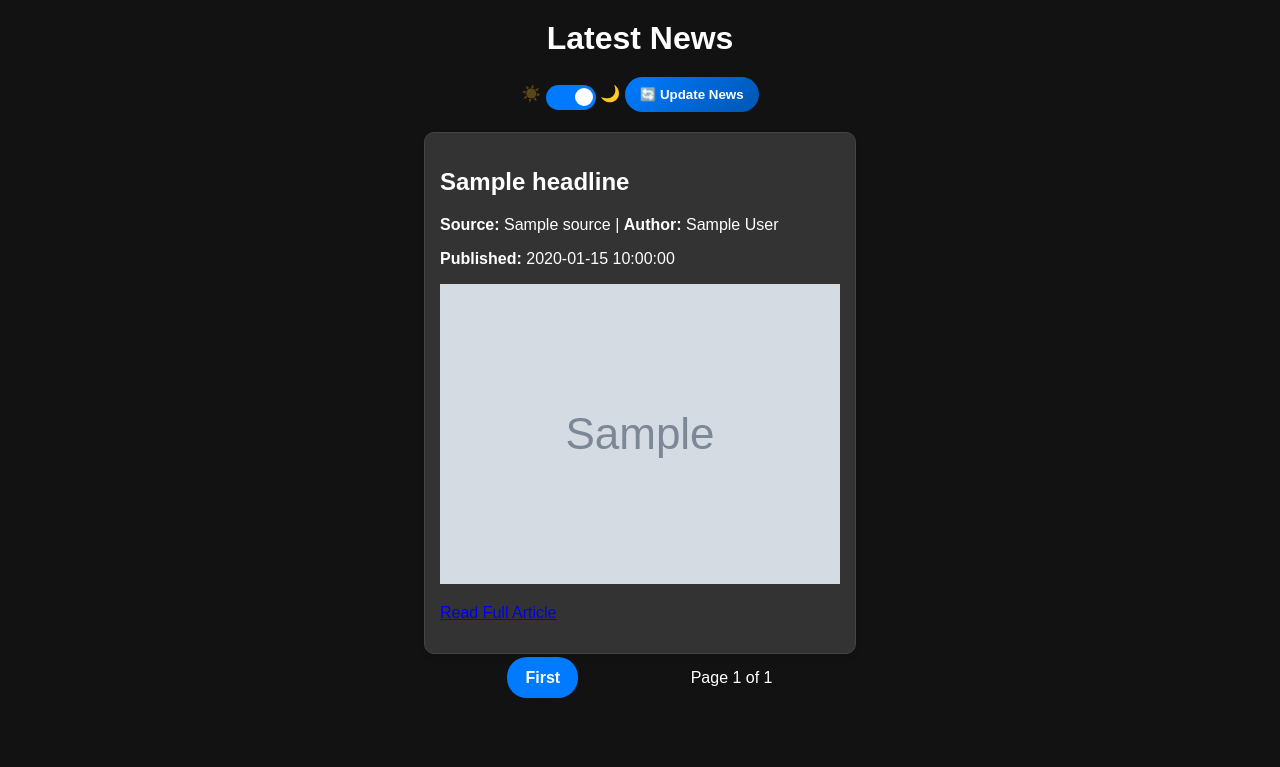
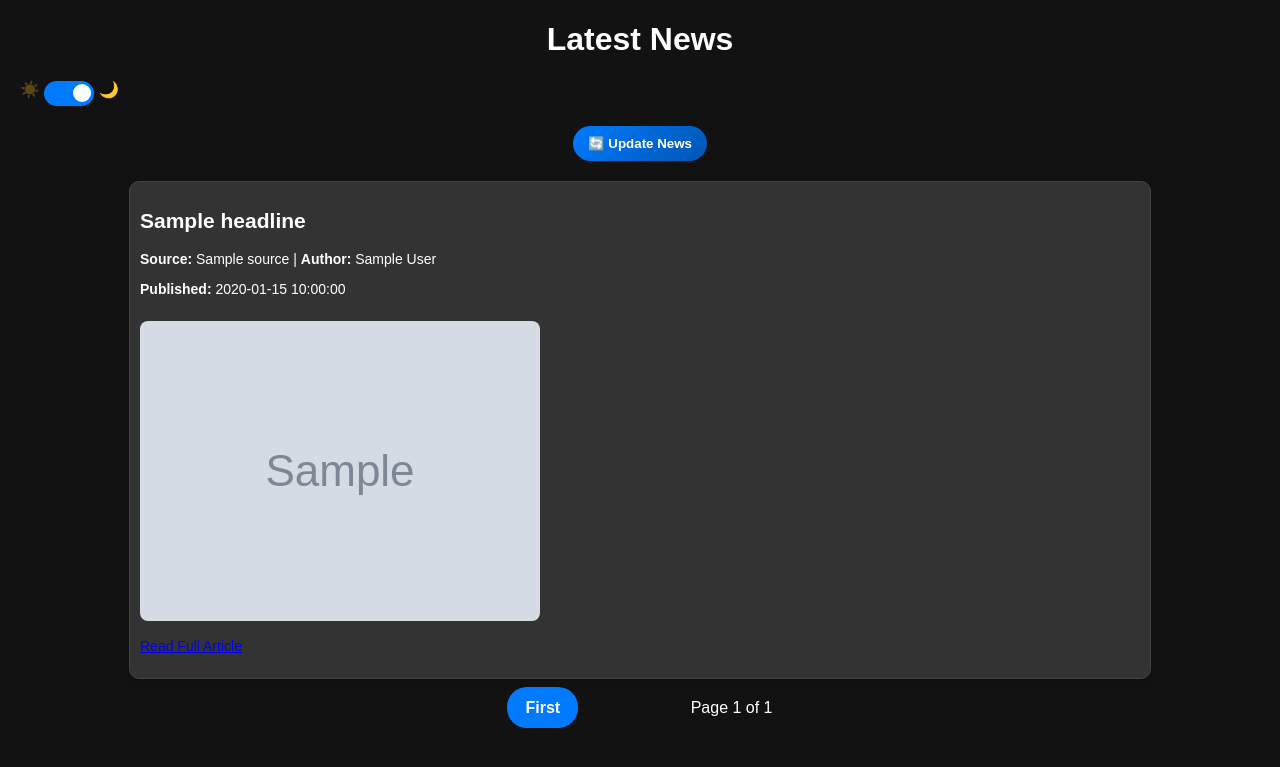
Before and after one commit to Ashmaawyy/the-collector-series, a Flask app: page / in a window 1280 px wide. Shown: the top 767 px of the page. Run offline with Flask 3, Linux system fonts and the light colour scheme; grey boxes marked "Sample" are stand-in pictures; a database or web service that is not in the repository returns one stand-in record (values such as "Sample title").

Commit message:
feat: add news update and loading functionality with new routes and enhance styling for better layout ; )

```diff
--- a/app/app.py
+++ b/app/app.py
@@ -1,4 +1,4 @@
-from flask import Flask, render_template, request
+from flask import Flask, render_template, request, jsonify
 from pymongo import MongoClient
 from apscheduler.schedulers.background import BackgroundScheduler
 import requests
@@ -48,5 +48,28 @@ def index():
 
     return render_template("index.html", news=news, page=page, total_pages=total_pages)
 
+@app.route('/update_news', methods=['GET'])
+def update_news():
+    fetch_and_store_news()
+    return jsonify({"status": "success", "message": "News updated!"})
+
+@app.route('/load_latest_news')
+def load_latest_news():
+    latest_news = list(news_collection.find().sort("publishedAt", -1).limit(5))
+
+    news_data = [
+        {
+            "title": item["title"],
+            "source": item["source"],
+            "author": item.get("author", "N/A"),
+            "publishedAt": item.get("publishedAt", "").strftime("%Y-%m-%d %H:%M:%S") if "publishedAt" in item else "",
+            "url": item["url"],
+            "urlToImage": item.get("urlToImage", "")
+        } for item in latest_news
+    ]
+
+    return jsonify({"news": news_data})
+
+
 if __name__ == "__main__":
     app.run(debug=True)
--- a/app/static/styles.css
+++ b/app/static/styles.css
@@ -18,7 +18,6 @@ body {
     color: white;
     text-decoration: none;
     font-weight: bold;
-    margin: 20px auto;
 }
 
 /* Toggle Switch */
@@ -93,3 +92,30 @@ input:checked + .slider:before {
     background-color: #333;
     border-color: #444;
 }
+
+.small-news {
+    max-width: 1000px;
+    font-size: 14px;
+    padding: 10px;
+    margin: 10px auto;
+}
+
+/* Center update news button */
+.center-button {
+    display: block;
+    margin: 20px auto;
+}
+
+/* Center pagination */
+.center-pagination {
+    text-align: center;
+    margin: 20px auto;
+}
+
+/* Resize images to match smaller news size */
+.small-news-image {
+    max-width: 100%;
+    height: auto;
+    border-radius: 8px;
+    margin-top: 10px;
+}
--- a/app/templates/index.html
+++ b/app/templates/index.html
@@ -6,17 +6,10 @@
     <title>News Aggregator</title>
     <link rel="stylesheet" href="{{ url_for('static', filename='styles.css') }}">
     <script defer src="{{ url_for('static', filename='script.js') }}"></script>
-    <style>
-        h1 {
-            margin: 0 auto;
-            width: fit-content;
-        }
-        div {
-            margin: 0 auto;
-            width: fit-content;
-        }
-    </style>
 </head>
+<style>
+    h1 {text-align: center;}
+</style>
 <body>
     <header>
         <h1>Latest News</h1>
@@ -27,23 +20,23 @@
                 <span class="slider round"></span>
             </label>
             <span class="icon moon">🌙</span>
-            <button id="update-news" class="modern-button">🔄 Update News</button>
+            <button id="update-news" class="modern-button center-button">🔄 Update News</button>
         </div>
     </header>
 
     <section id="news-container">
         {% for article in news %}
-            <div class="news-card">
+            <div class="news-card small-news">
                 <h2>{{ article.title }}</h2>
                 <p><strong>Source:</strong> {{ article.source }} | <strong>Author:</strong> {{ article.author }}</p>
                 <p><strong>Published:</strong> {{ article.publishedAt }}</p>
-                <img src="{{ article.urlToImage }}" alt="News Image" class="news-image">
+                <img src="{{ article.urlToImage }}" alt="News Image" class="news-image small-news-image">
                 <p><a href="{{ article.url }}" target="_blank">Read Full Article</a></p>
             </div>
         {% endfor %}
     </section>
 
-    <div class="pagination">
+    <div class="pagination center-pagination">
         <a href="?page=1" class="rounded">First</a>
         <a href="?page={{ page - 1 }}" class="rounded" {% if page == 1 %}style="visibility: hidden;"{% endif %}>Previous</a>
         <span>Page {{ page }} of {{ total_pages }}</span>
```
